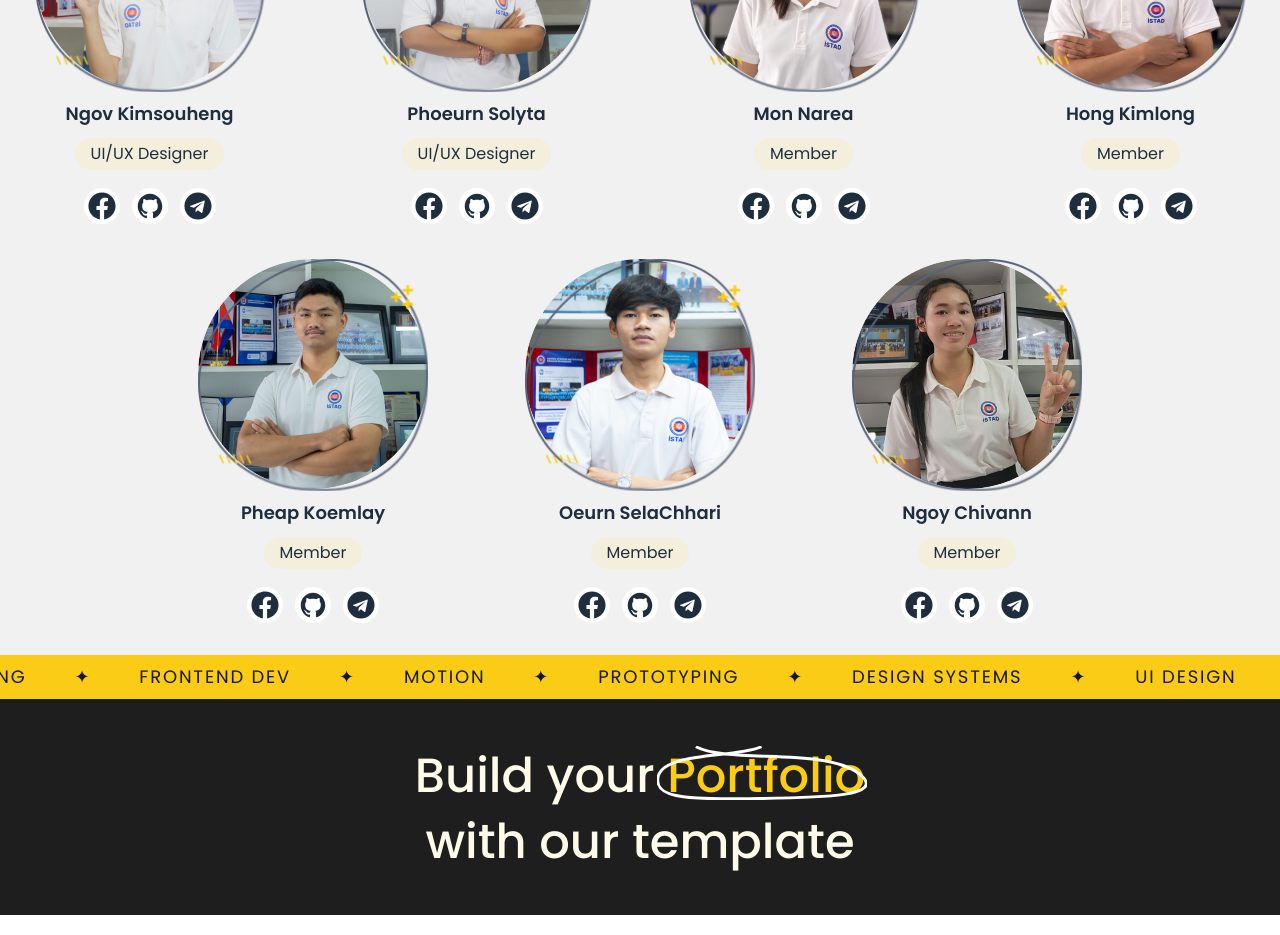
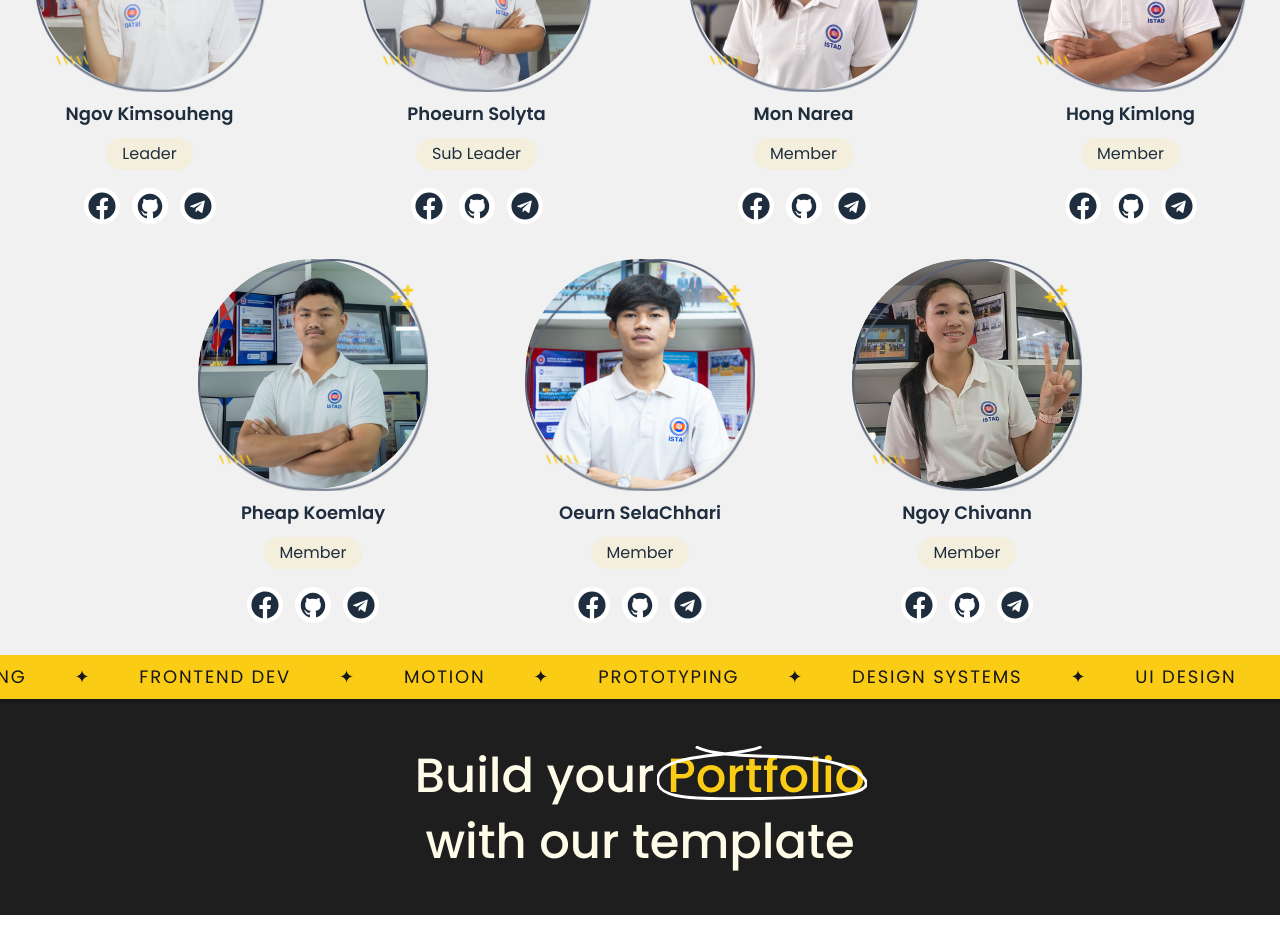
Before and after one commit to ngovkimsouheng/skillshow-me, a React (Vite) app: page /about in a window 1280 px wide. Shown: the part 2160-3095 px from the top of the page. Built offline with nearby package versions, Linux system fonts and the light colour scheme; no server answers.

Commit message:
role it about page

```diff
--- a/src/pages/Aboutpage/components/SectionMembers.jsx
+++ b/src/pages/Aboutpage/components/SectionMembers.jsx
@@ -14,7 +14,7 @@ export default function SectionMembers() {
     {
       id: 1,
       name: "Ngov Kimsouheng",
-      role: "UI/UX Designer ",
+      role: "Leader",
       image: leader,
       facebook: "https://facebook.com",
       github: "https://github.com",
@@ -23,7 +23,7 @@ export default function SectionMembers() {
     {
       id: 2,
       name: "Phoeurn Solyta",
-      role: "UI/UX Designer ",
+      role: "Sub Leader ",
       image: lyta,
       facebook: "https://facebook.com",
       github: "https://facebook.com",
```
